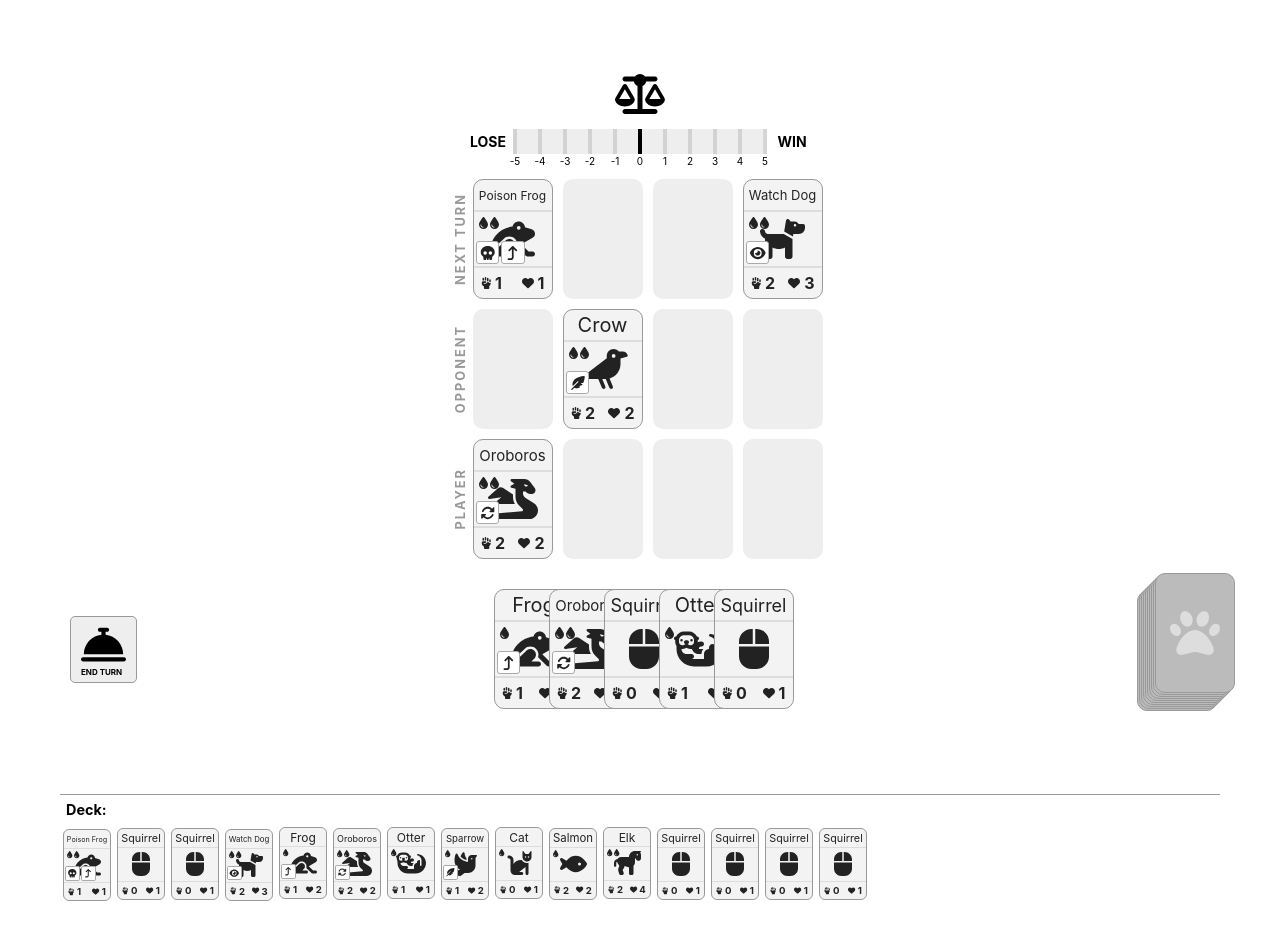
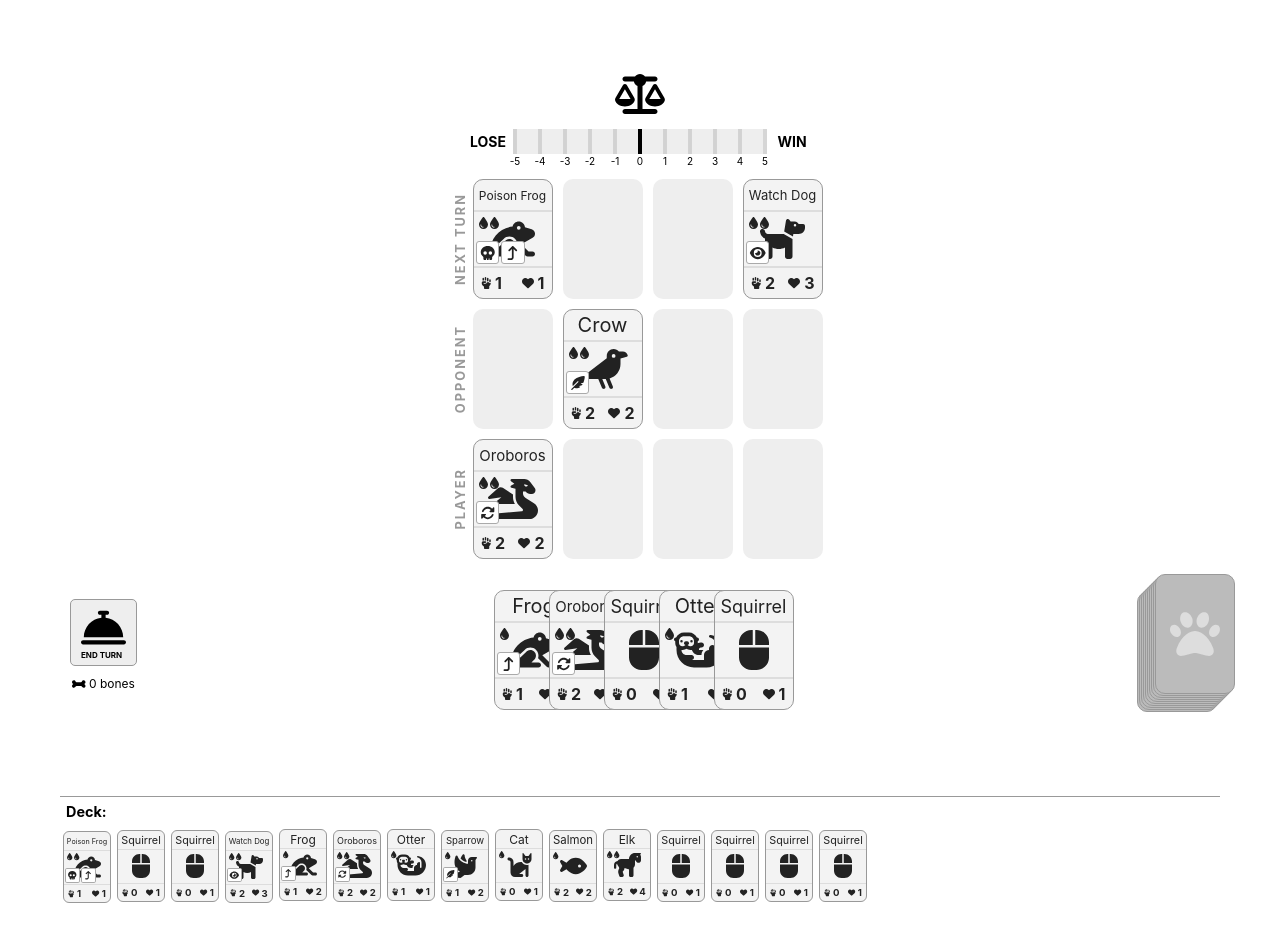
Before and after one commit to allofthenorthwood/card-game, a Next.js app: page / in a window 1280 px wide. Shown: the top 942 px of the page. Built offline with nearby package versions, Linux system fonts and the light colour scheme.

Commit message:
Add bones

```diff
--- a/src/components/Game.tsx
+++ b/src/components/Game.tsx
@@ -1,10 +1,10 @@
 import styled from "styled-components";
 import { useImmerReducer } from "use-immer";
-import { useEffect, useState } from "react";
+import { useEffect } from "react";
 import _ from "lodash";
 
 import { FontAwesomeIcon } from "@fortawesome/react-fontawesome";
-import { faBellConcierge } from "@fortawesome/free-solid-svg-icons";
+import { faBellConcierge, faBone } from "@fortawesome/free-solid-svg-icons";
 
 import DisplayCards from "src/components/DisplayCards";
 import DisplayHand from "src/components/DisplayHand";
@@ -55,6 +55,7 @@ type GameStateType = {
   canDrawCard: boolean;
   gameOver: boolean;
   mustPlaceCard: boolean;
+  bones: number;
 };
 
 // TODO: make deck for real
@@ -103,6 +104,7 @@ const makeInitialGameState = () => {
     canDrawCard: true,
     gameOver: false,
     mustPlaceCard: false,
+    bones: 0,
   };
 
   if (DEV) {
@@ -229,7 +231,11 @@ const gameStateReducer = (
     return null;
   };
 
-  const killCard = (idx: number, board: BoardRowType) => {
+  const killCard = (
+    idx: number,
+    board: BoardRowType,
+    collectBones?: boolean
+  ) => {
     const card = board[idx];
     if (!card) {
       return;
@@ -241,6 +247,10 @@ const gameStateReducer = (
       gameState.hand.push(freshCard);
     }
     board[idx] = null;
+    if (collectBones) {
+      // TODO: check for extra bones sigil
+      gameState.bones++;
+    }
   };
   const clearSacrifices = (): BoardRowBooleanType => {
     return [false, false, false, false];
@@ -314,7 +324,7 @@ const gameStateReducer = (
         gameState.sacrificingCardIdxs.forEach((cardSelected, idx) => {
           if (cardSelected) {
             // remove the card
-            killCard(idx, gameState.playerBoard);
+            killCard(idx, gameState.playerBoard, true);
           }
         });
         // enter must-place-card state
@@ -386,7 +396,7 @@ const gameStateReducer = (
 
           // Remove victim cards with zero health
           if (victimCard.card.health <= 0) {
-            killCard(idx, victimCards);
+            killCard(idx, victimCards, action.attacker !== "player");
           }
         } else {
           if (action.attacker === "player") {
@@ -575,6 +585,9 @@ const Game = () => {
               End Turn
             </EndTurnButton>
           </UnstyledButton>
+          <Bones>
+            <FontAwesomeIcon icon={faBone} /> {gameState.bones} bones
+          </Bones>
         </EndTurnButtonWrapper>
 
         <DisplayHand
@@ -638,6 +651,11 @@ const EndTurnButtonWrapper = styled.div`
   padding: 10px;
   justify-content: center;
 `;
+const Bones = styled.div`
+  font-size: 12px;
+  padding: 10px 0;
+  text-align: center;
+`;
 
 const EndTurnButton = styled.div<{ disabled: boolean }>`
   display: flex;
```
